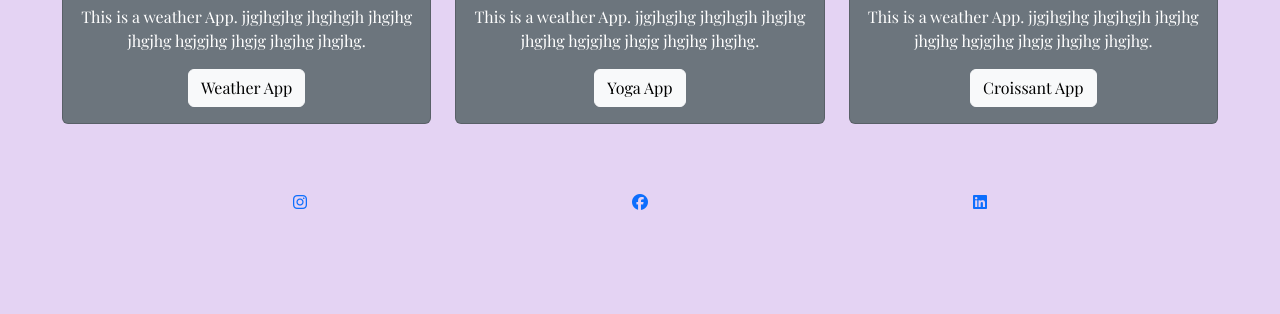
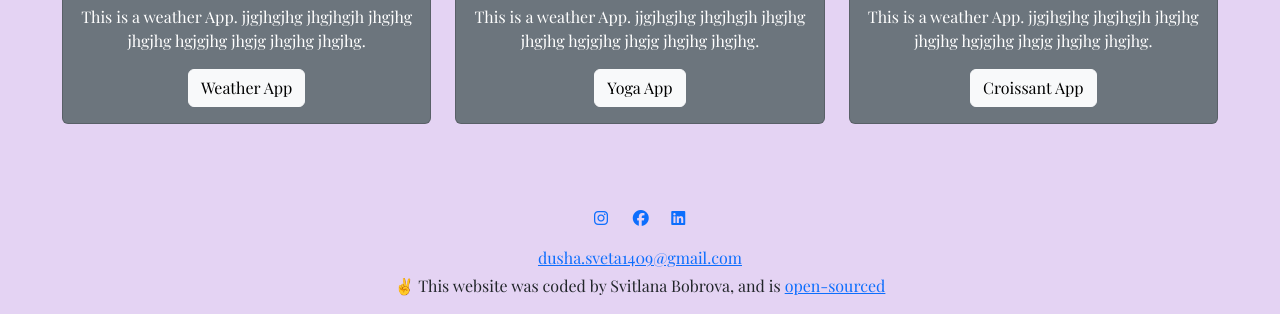
Before and after one commit to DuxSv/portfolio-project, a plain HTML site: page index.html in a window 1280 px wide. Shown: the part 559-873 px from the top of the page. Before the commit the page ends 821 px from the top, so only its background shows below. Drawn offline with nearby package versions, Linux system fonts and the light colour scheme; a web font is replaced by a local one.

Commit message:
Change footer in index.html, change styles in about

```diff
--- a/index.html
+++ b/index.html
@@ -135,24 +135,48 @@
         </div>
       </div>
     </div>
-    <div class="container text-center">
-      <div class="row m-5">
+    <footer class="container">
+      <div class="d-flex justify-content-center">
+        <div class="row m-3">
           <div class="col-4">
-          <a href="#" target="_blank" title="Link Instagram"
+            <a
+              href="https://instagram.com/svetlanadusha?igshid=MzMyNGUyNmU2YQ=="
+              target="_blank"
+              title="Link Instagram"
               ><i class="fa-brands fa-instagram"></i
             ></a>
           </div>
           <div class="col-4">
-          <a href="#" target="_blank" title="Link Facebook"
+            <a
+              href="https://www.facebook.com/profile.php?id=100009144573146"
+              target="_blank"
+              title="Link Facebook"
               ><i class="fa-brands fa-facebook"></i
             ></a>
           </div>
           <div class="col-4">
-          <a href="#" target="_blank" title="Link LinkedIn"
+            <a
+              href="https://www.linkedin.com/in/dux-sv-undefined-67880629a"
+              target="_blank"
+              title="Link LinkedIn"
               ><i class="fa-brands fa-linkedin"></i
             ></a>
           </div>
         </div>
       </div>
+      <div class="d-flex justify-content-center">
+        <a
+          href="mailto:dusha.sveta1409@gmail.com"
+          class="email-link"
+          title="Email Vinnie"
+        >
+          dusha.sveta1409@gmail.com
+        </a>
+      </div>
+      <p class="text-center mt-1">
+        ✌️ This website was coded by Svitlana Bobrova, and is
+        <a href="#" target="_blank"> open-sourced </a>
+      </p>
+    </footer>
   </body>
 </html>
--- a/src/styles.css
+++ b/src/styles.css
@@ -18,8 +18,7 @@ h1 {
   margin: 500px;
 }
 
-.head-about {
+.hero-about {
   margin-top: 100px;
-  margin: 100px 20px 20px 20px;
   text-align: right;
 }
```
Also changed, not shown: about.html (+1 -1 lines). Lines whose indentation alone changed are shown as unchanged.
